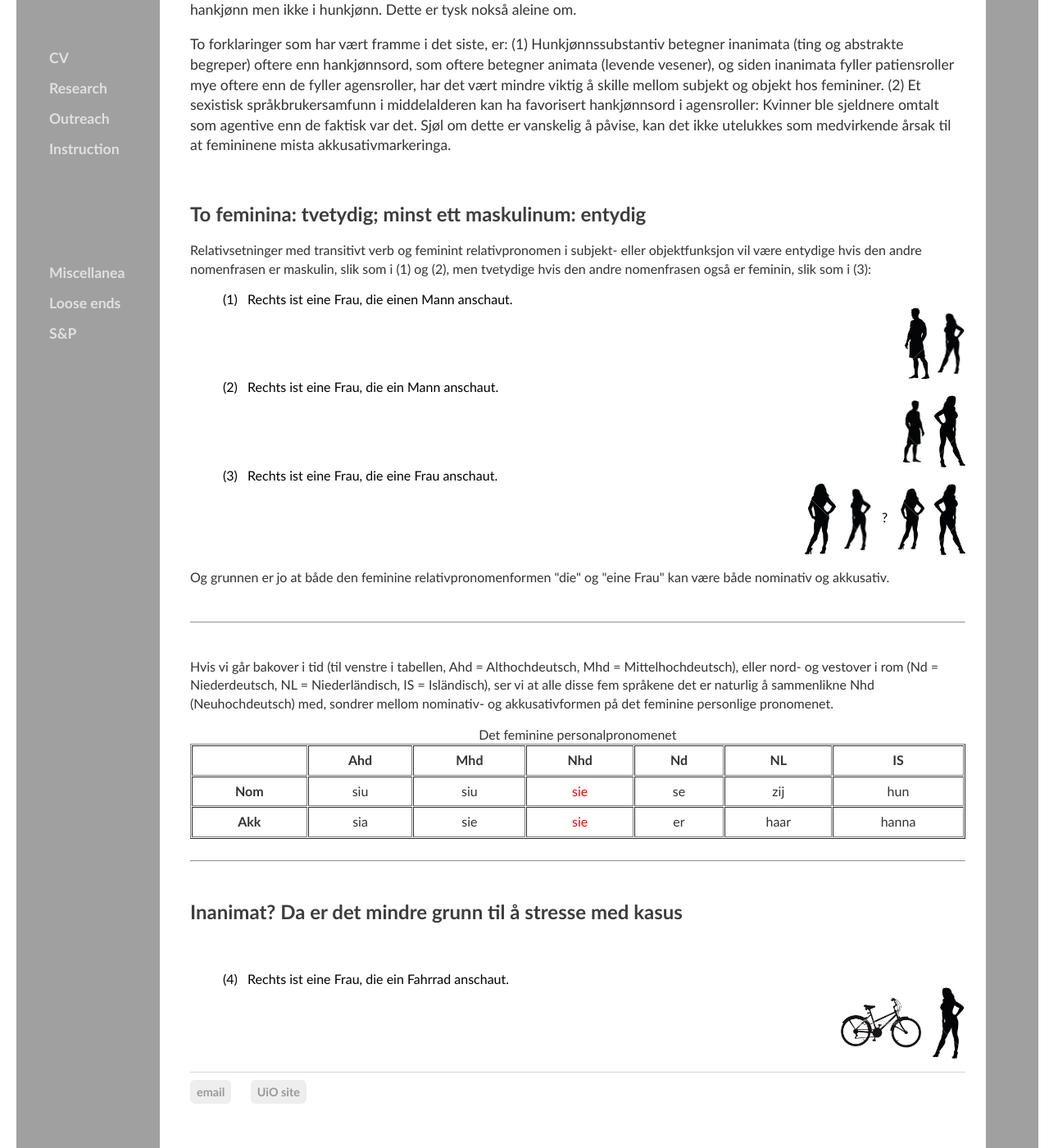
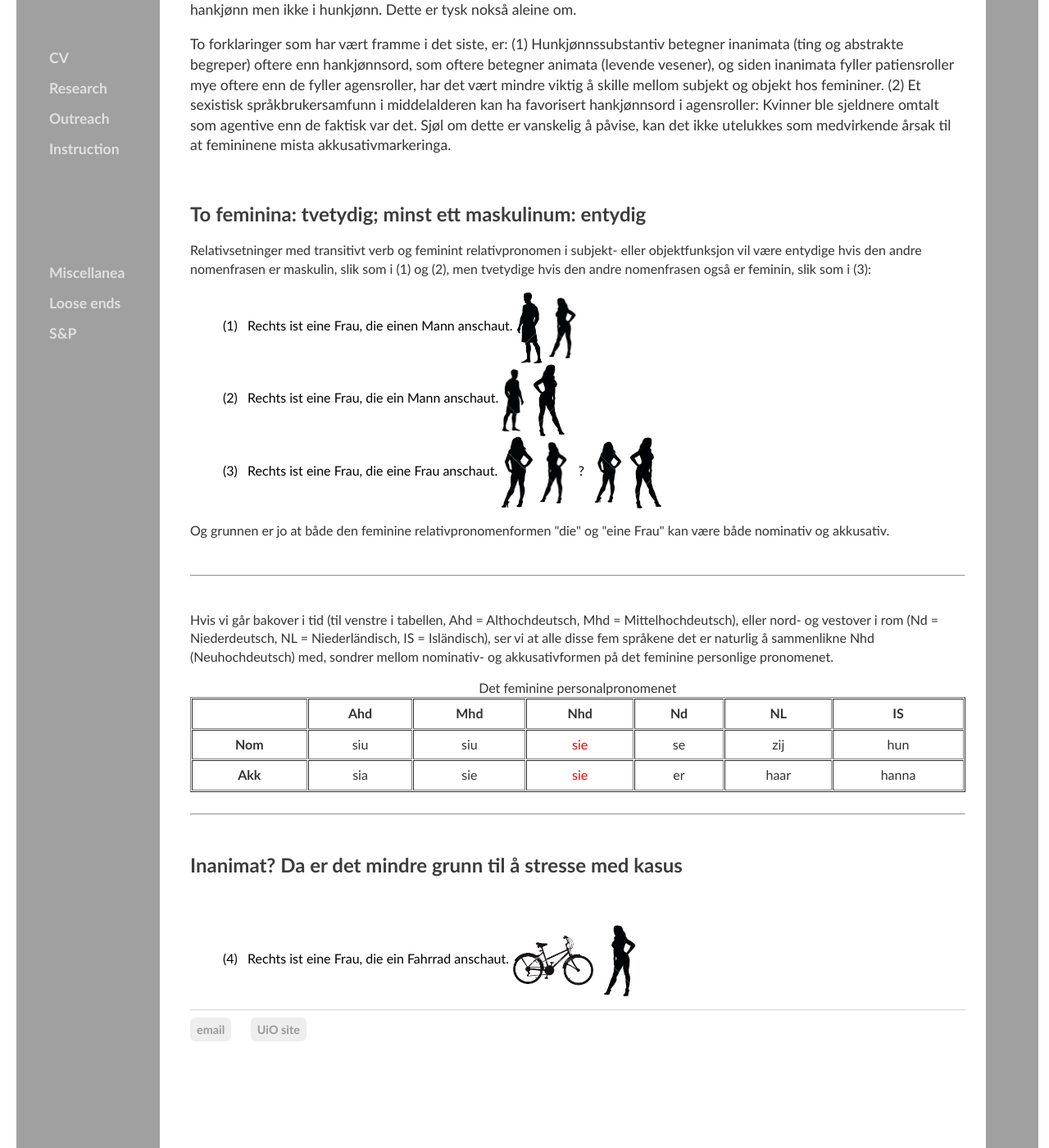
Before and after one commit to kjelljs/kjelljs.github.io, a Jekyll site: the page built from dissemination/kasus.html, in a window 1280 px wide and 1400 px high, scrolled down 291 px. Shown: the whole window at 82% size. Built offline with Jekyll 4.4.1, drawn with Linux system fonts in a browser that asks for light colours.

Commit message:
Update kasus.html

```diff
--- a/dissemination/kasus.html
+++ b/dissemination/kasus.html
@@ -43,7 +43,7 @@ figcaption {
 }
 
 .rightdiv {
-    vertical-align: middle; text-align: right;
+    vertical-align: middle; text-align: right; display: inline-block;
 	}
 
 </style>
```
